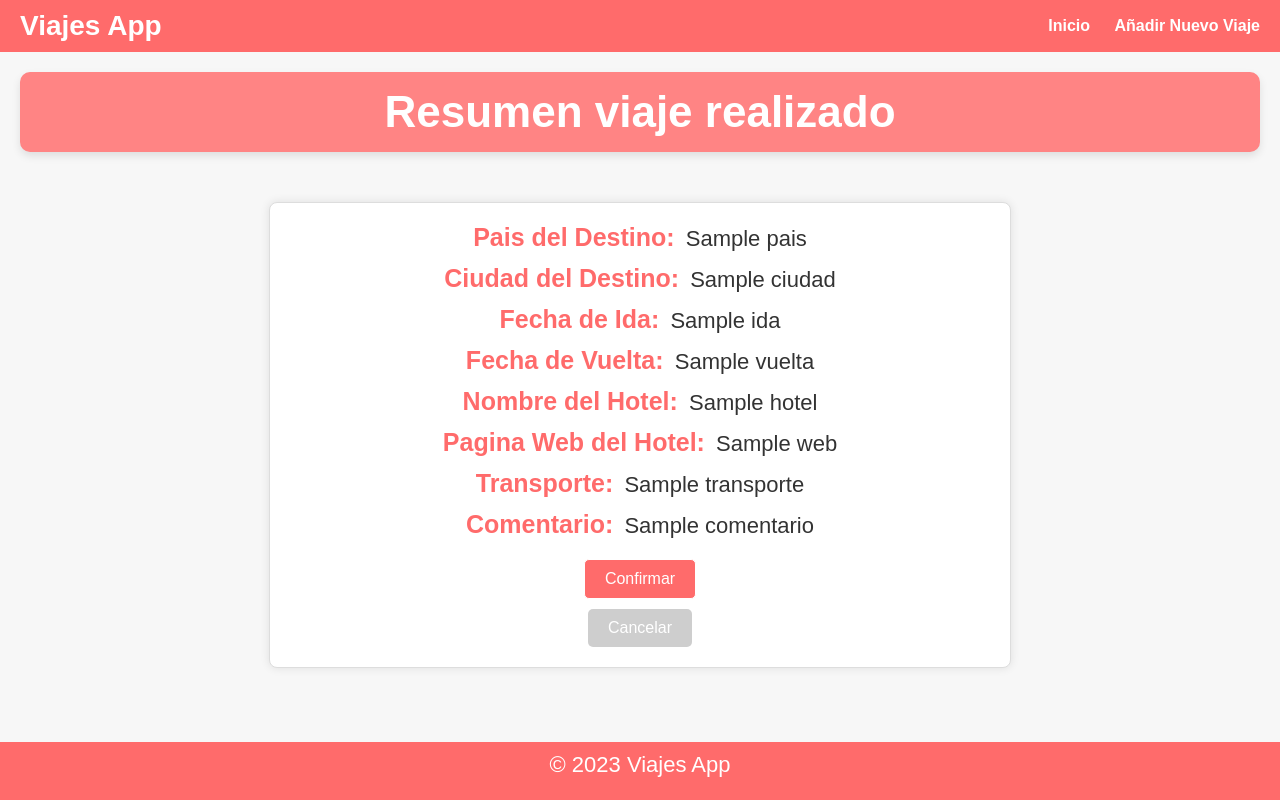
After one commit to nachodorado98/Flask-Viajes, a Python web app: template python/src/templates/resumen_viaje.html in a window 1280 px wide. The commit adds this page. Run offline with Jinja, Linux system fonts and the light colour scheme; the template is opened without the code that fills it: most values are stand-ins (such as "Sample title", 1, 10 or a date in 2020).

```diff
--- a/python/src/__init__.py
+++ b/python/src/__init__.py
@@ -1,6 +1,7 @@
 from flask import Flask
 
-from .blueprints.blueprint import bp
+from .blueprints.inicio import bp_inicio
+from .blueprints.anadir_viaje import bp_anadir_viaje
 
 # Funcion para crear la instancia de la aplicacion
 def crear_app(configuracion:object)->Flask:
@@ -9,6 +10,7 @@ def crear_app(configuracion:object)->Flask:
 
 	app.config.from_object(configuracion)
 
-	app.register_blueprint(bp)
+	app.register_blueprint(bp_inicio)
+	app.register_blueprint(bp_anadir_viaje)
 
 	return app
--- a/python/src/blueprints/blueprint.py
+++ b/python/src/blueprints/inicio.py
@@ -2,10 +2,10 @@ from flask import Blueprint, render_template
 
 from src.database.conexion import Conexion
 
-bp=Blueprint("blueprint", __name__)
+bp_inicio=Blueprint("inicio", __name__)
 
 # Vista de la pagina principal
-@bp.route("/", methods=["GET"])
+@bp_inicio.route("/", methods=["GET"])
 def inicio()->str:
 
 	conexion=Conexion()
--- /dev/null
+++ b/python/src/static/formulario.js
@@ -0,0 +1,25 @@
+// Funcion para obtener las ciudades del pais correspondiente en el formulario
+function actualizarCiudades() {
+    var paisSeleccionado = document.getElementById("pais").value;
+    var ciudadDropdown = document.getElementById("ciudad");
+
+    while (ciudadDropdown.options.length > 0) {
+        ciudadDropdown.remove(0);
+    }
+
+    if (paisSeleccionado) {
+
+        fetch("/ciudades_pais?pais=" + encodeURIComponent(paisSeleccionado))
+            .then(response => response.json())
+            .then(ciudades => {
+
+                ciudades.forEach(function(ciudad) {
+                    var option = document.createElement("option");
+                    option.text = ciudad;
+                    option.value = ciudad;
+                    ciudadDropdown.add(option);
+                });
+            })
+            .catch(error => console.error("Error al obtener ciudades:", error));
+    }
+}
--- a/python/src/static/inicio.css
+++ b/python/src/static/inicio.css
@@ -142,6 +142,7 @@ tbody tr:hover {
 .nuevo-viaje-button:hover {
     color: #333;
     transform: scale(1.05);
+    background-color: #e74c3c;
 }
 
 footer {
@@ -153,3 +154,129 @@ footer {
     bottom: 0;
     width: 100%;
 }
+
+
+
+.formulario-container {
+    background-color: #fff;
+    padding: 20px;
+    border-radius: 10px;
+    box-shadow: 0 0 10px rgba(0, 0, 0, 0.1);
+}
+
+h3 {
+    text-align: center;
+    color: #333;
+    margin-bottom: 20px;
+    font-size: 22px;
+}
+
+.formulario {
+    display: flex;
+    flex-direction: column;
+    gap: 15px;
+}
+
+.seccion {
+    margin: 0 20px;
+}
+
+label {
+    font-weight: bold;
+    margin-bottom: 10px;
+}
+
+select,
+input {
+    padding: 8px;
+    border: 1px solid #ddd;
+    border-radius: 5px;
+    margin-right: 20px;
+}
+
+.button-container {
+    display: flex;
+    justify-content: flex-end;
+}
+
+.boton-anadir {
+    padding: 10px;
+    margin-top: 10px;
+    background-color: #ff6b6b;
+    color: #fff;
+    border: none;
+    border-radius: 5px;
+    cursor: pointer;
+    transition: background-color 0.3s ease;
+    font-size: 16px;
+}
+
+.boton-anadir:hover {
+    background-color: #e74c3c;
+    color: #333;
+}
+
+.linea-separadora {
+    margin: 10px 0;
+    border: 1px solid #ddd;
+}
+
+
+
+.contenedor-resumen {
+    max-width: 700px;
+    margin: 50px auto;
+    padding: 20px;
+    background-color: #fff;
+    border-radius: 8px;
+    box-shadow: 0 0 10px rgba(0, 0, 0, 0.1);
+    border: 1px solid #ddd;
+}
+
+p {
+    margin-bottom: 12px;
+     font-size: 22px;
+}
+
+strong {
+    color: #ff6b6b;
+    margin-right: 5px;
+     font-size: 25px;
+}
+
+.botones {
+    margin-top: 20px;
+}
+
+.boton-confirmar,
+.boton-cancelar {
+    display: inline-block;
+    padding: 10px 20px;
+    text-decoration: none;
+    border-radius: 5px;
+    font-size: 16px;
+    cursor: pointer;
+    transition: background-color 0.3s ease, color 0.3s ease;
+}
+
+.boton-confirmar {
+    background-color: #ff6b6b;
+    color: #fff;
+    border: 1px solid;
+    margin-bottom: 10px;
+}
+
+.boton-cancelar {
+    background-color: #cecece;
+    color: #fff;
+}
+
+.boton-confirmar:hover {
+    opacity: 0.8;
+    background-color: #4caf50;
+}
+
+.boton-cancelar:hover {
+    opacity: 0.8;
+    color: #333;
+}
--- a/python/src/templates/inicio.html
+++ b/python/src/templates/inicio.html
@@ -5,6 +5,7 @@
     <meta name="viewport" content="width=device-width, initial-scale=1.0">
     <title>Viajes App</title>
     <link rel="stylesheet" href="{{ url_for('static', filename='inicio.css') }}">
+    <script src="{{ url_for('static', filename='formulario.js') }}"></script>
 </head>
 <body>
  <header>
@@ -12,15 +13,18 @@
             <h1>Viajes App</h1>
             <ul>
                 <li><a href="/">Inicio</a></li>
-                <li><a href="#">Añadir Nuevo Viaje</a></li>
+                <li><a href="/anadir_viaje">Añadir Nuevo Viaje</a></li>
             </ul>
         </nav>
     </header>
 
     <main>
         <div class="h2-contenedor">
-            <h2>Viajes Realizados</h2>
+            <h2>{% block titulo %}Viajes Realizados{% endblock titulo %}</h2>
         </div>
+
+        {% block principal %}
+
         {% if viajes %}
             <div class="contenedor-tabla">
                 <table>
@@ -28,6 +32,7 @@
                         <tr>
                             <th>Viaje</th>
                             <th>Ciudad</th>
+                            <th>Pais</th>
                             <th>Fecha</th>
                         </tr>
                     </thead>
@@ -37,6 +42,7 @@
                                 <td><a class="codigo-button" href="#">{{ viaje[0] }}</a></td>
                                 <td><a class="ciudad-button" href="#">{{ viaje[1] }}</a></td>
                                 <td>{{ viaje[3] }}</td>
+                                <td>{{ viaje[4] }}</td>
                             </tr>
                         {% endfor %}
                     </tbody>
@@ -45,9 +51,12 @@
         {% else %}
             <div class="contenedor-no-viajes">
                 <p class="mensaje-no-viajes">No hay viajes realizados...</p>
-                <a href="#" class="nuevo-viaje-button">Añadir Viaje Realizado</a>
+                <a href="/anadir_viaje" class="nuevo-viaje-button">Añadir Viaje Realizado</a>
             </div>
         {% endif %}
+
+        {% endblock principal %}
+
     </main>
 </body>
 <footer>
--- /dev/null
+++ b/python/src/templates/resumen_viaje.html
@@ -0,0 +1,36 @@
+{% extends 'inicio.html' %}
+
+{% block titulo %}Resumen viaje realizado{% endblock titulo %}
+
+{% block principal %}
+
+<div class="contenedor-resumen">
+
+	<p><strong>Pais del Destino:</strong> {{ pais }}</p>
+	<p><strong>Ciudad del Destino:</strong> {{ ciudad }}</p>
+	<p><strong>Fecha de Ida:</strong> {{ ida }}</p>
+	<p><strong>Fecha de Vuelta:</strong> {{ vuelta }}</p>
+	<p><strong>Nombre del Hotel:</strong> {{ hotel }}</p>
+	<p><strong>Pagina Web del Hotel:</strong> {{ web }}</p>
+	<p><strong>Transporte:</strong> {{ transporte }}</p>
+	<p><strong>Comentario:</strong> {{ comentario }}</p>
+
+	<div class="botones">
+        <form action="#" method="post">
+            <input type="hidden" name="pais" value="{{ pais }}">
+            <input type="hidden" name="ciudad" value="{{ ciudad }}">
+            <input type="hidden" name="ida" value="{{ ida }}">
+            <input type="hidden" name="vuelta" value="{{ vuelta }}">
+            <input type="hidden" name="hotel" value="{{ hotel }}">
+            <input type="hidden" name="web" value="{{ web }}">
+            <input type="hidden" name="transporte" value="{{ transporte }}">
+            <input type="hidden" name="comentario" value="{{ comentario }}">
+
+            <button type="submit" class="boton-confirmar">Confirmar</button>
+        </form>
+        <a href="/anadir_viaje" class="boton-cancelar">Cancelar</a>
+    </div>
+
+</div>
+
+{% endblock principal %}
```
Also changed, not shown: python/src/blueprints/anadir_viaje.py (added, +62 -0 lines), python/src/database/conexion.py (+30 -4 lines), python/src/templates/anadir.html (added, +75 -0 lines), python/tests/testapp/test_anadir_viaje.py (added, +143 -0 lines), python/tests/testdatabase/test_tablas.py (+21 -0 lines), python/tests/testapp/test_inicio.py (renamed from python/tests/testapp/test_app.py).
